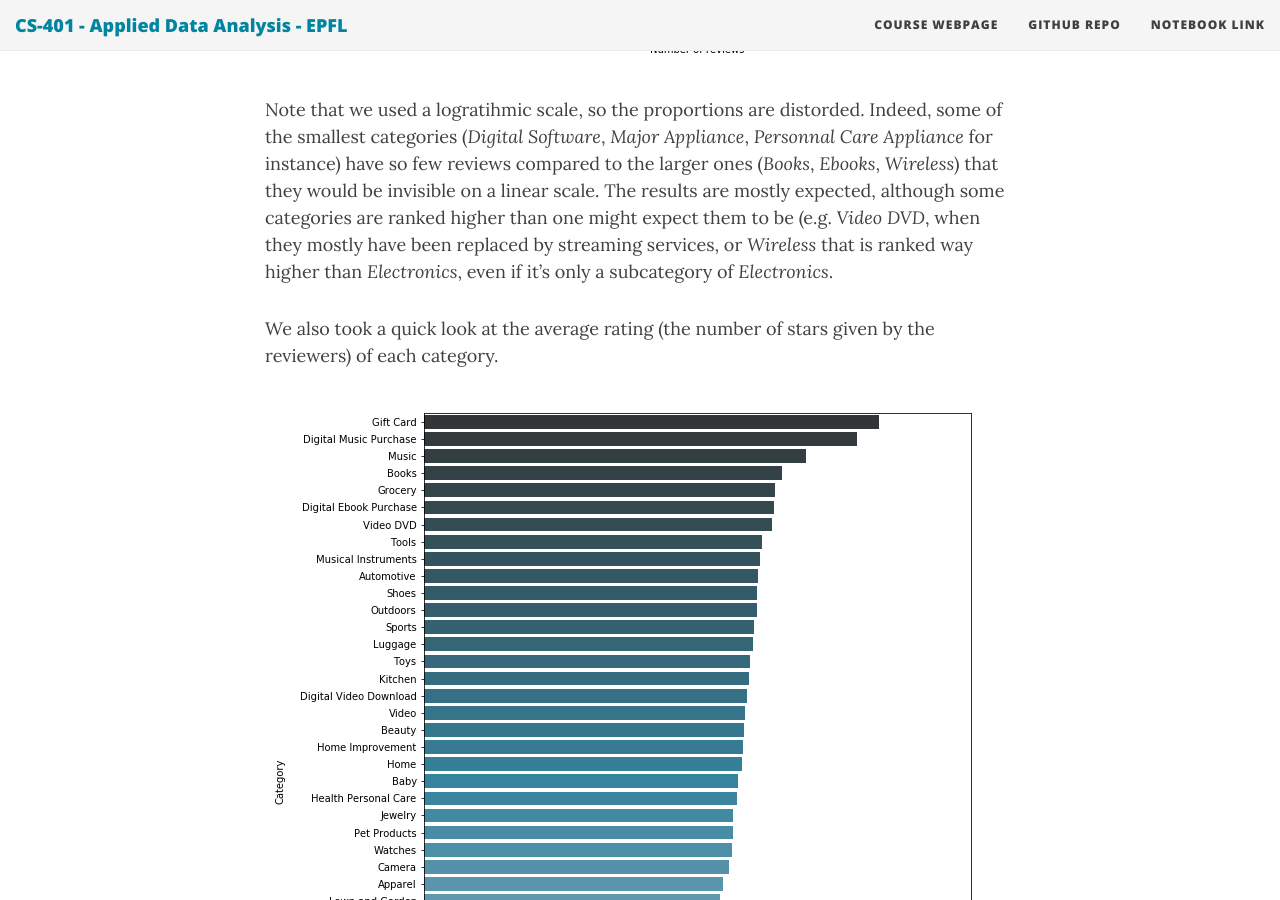
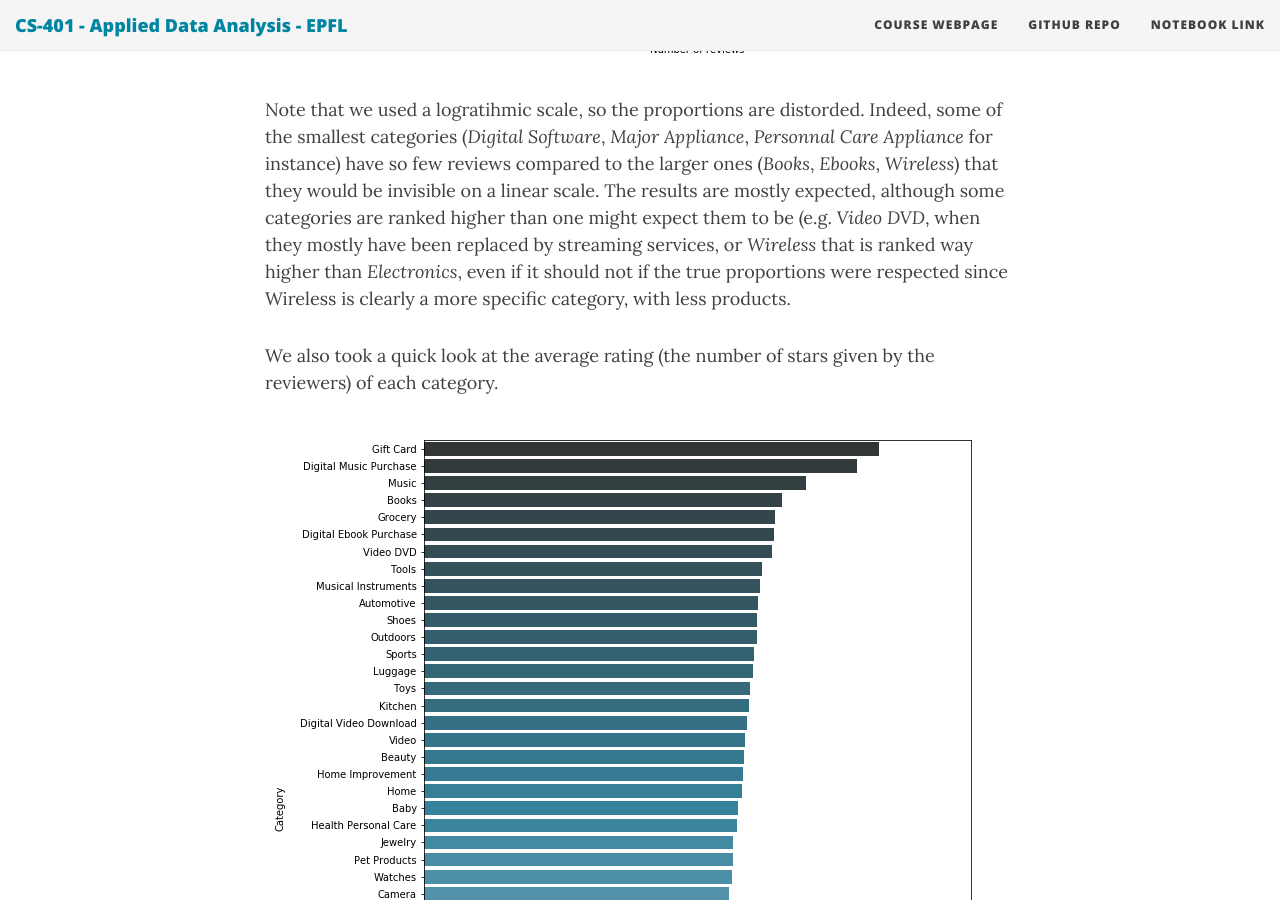
Before and after one commit to ada-lyn/ada-lyn.github.io, a Jekyll site: the page built from index.md, in a window 1280 px wide and 900 px high, scrolled down 3590 px. Built offline with Jekyll 4.4.1, drawn with Linux system fonts in a browser that asks for light colours; nearby versions of some CDN libraries; formulas are drawn with MathJax 3.

Commit message:
Update index.md

```diff
--- a/index.md
+++ b/index.md
@@ -64,7 +64,7 @@ Before focusing our study on *Books* only, we will take a quick look at the comp
 
 ![Number of review for each category](/img/other/n_by_category.png)
 
-Note that we used a logratihmic scale, so the proportions are distorded. Indeed, some of the smallest categories (*Digital Software*, *Major Appliance*, *Personnal Care Appliance* for instance) have so few reviews compared to the larger ones (*Books*, *Ebooks*, *Wireless*) that they would be invisible on a linear scale. The results are mostly expected, although some categories are ranked higher than one might expect them to be (e.g. *Video DVD*, when they mostly have been replaced by streaming services, or *Wireless* that is ranked way higher than *Electronics*, even if it's only a subcategory of *Electronics*.
+Note that we used a logratihmic scale, so the proportions are distorded. Indeed, some of the smallest categories (*Digital Software*, *Major Appliance*, *Personnal Care Appliance* for instance) have so few reviews compared to the larger ones (*Books*, *Ebooks*, *Wireless*) that they would be invisible on a linear scale. The results are mostly expected, although some categories are ranked higher than one might expect them to be (e.g. *Video DVD*, when they mostly have been replaced by streaming services, or *Wireless* that is ranked way higher than *Electronics*, even if it should not if the true proportions were respected since Wireless is clearly a more specific category, with less products.
 
 We also took a quick look at the average rating (the number of stars given by the reviewers) of each category.
 
```
